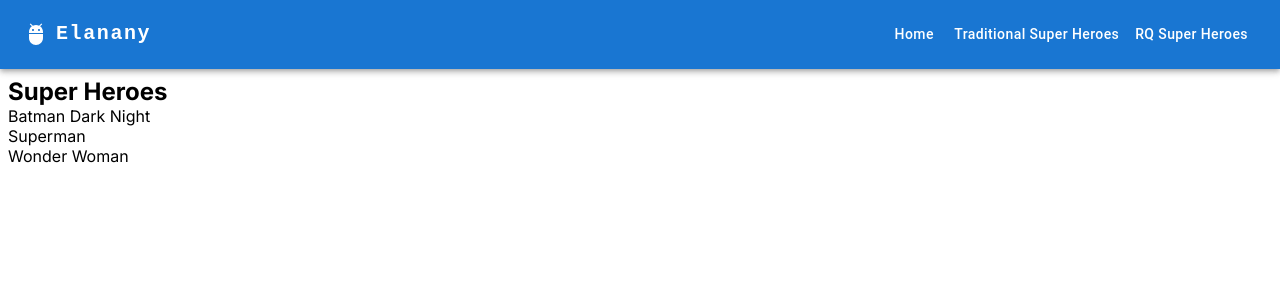
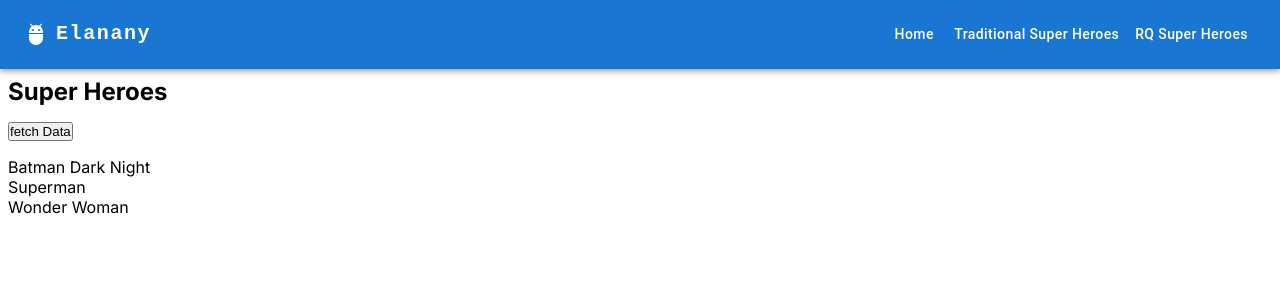
Before and after one commit to samirbobo/react-query-pro, a React (Vite) app: page /super-heroes in a window 1280 px wide. Shown: the top 300 px of the page. Built offline with nearby package versions, Linux system fonts and the light colour scheme; data requests are answered from the project's data file.

Commit message:
documentation-2

```diff
--- a/src/pages/SuperHeroes.jsx
+++ b/src/pages/SuperHeroes.jsx
@@ -6,19 +6,19 @@ const fetchSuperHeroes = () => {
 };
 
 export default function SuperHeroes() {
-  const { isPending, data, isError, error } = useQuery({
+  const { isLoading, data, isError, error, refetch, isRefetching } = useQuery({
     queryKey: ["super-heroes"],
     queryFn: fetchSuperHeroes,
     // الشرح كله في صفحه الوثائق انا سايب دول هنا بس لمجرد فهم كيفيه كتابتهم
 
-    // gcTime: 1000 * 60, // عدلت وقت حفظ البيانات لدقيقه بدل 5 دقائق
-    // staleTime: 1000 * 60, // كده البيانات الي هترجع من السيرفر هتفضل جديده لمده دقيقه ومش هيعمل ريكوست تاني للسيرفر خلال المده ديه حته لو دخلت وخرجت من الصفحه ميت مره
-    // refetchOnMount: true, // ديه افضل واضمن حاله ودا الوضع الافتراضي بتاعها اصلا
-    // refetchOnWindowFocus: true, // لو استخدمتها بتعمل تحديث للصفحه بشكل لحظي عند تحديث البيانات
-    // refetchInterval: 5000, بيجيب البيانات بشكل دوري كل خمس ثواني
+    // enabled: false, // لمنع جلب البيانات بشكل مباشر عند تحميل الصفحه او الكمبونانت
+    select: (data) => {
+      const superHeroNames = data.data.map((hero) => hero.name);
+      return superHeroNames;
+    }, // استخدمتها لعاده هيكله شكل البيانات الي رجعلي بحيث انه يرجع الاسم بس لان بقيت البيانات مش في حاجه ليها
   });
 
-  if (isPending) {
+  if (isLoading || isRefetching) {
     return <h2>Loading...</h2>;
   }
 
@@ -29,8 +29,19 @@ export default function SuperHeroes() {
   return (
     <>
       <h2>Super Heroes</h2>
-      {data?.data.map((hero) => {
+
+      <button onClick={refetch} style={{ margin: "1rem 0", cursor: "pointer" }}>
+        fetch Data
+      </button>
+
+      {/* شكل البيانات قبل اعاده الهيكله */}
+      {/* {data?.data.map((hero) => {
         return <div key={hero.name}>{hero.name}</div>;
+      })} */}
+
+      {/* شكل البيانات بعد اعاده الهيكله */}
+      {data.map((heroName) => {
+        return <div key={heroName}>{heroName}</div>;
       })}
     </>
   );
```
Also changed, not shown: documentation.js (+13 -1 lines).
